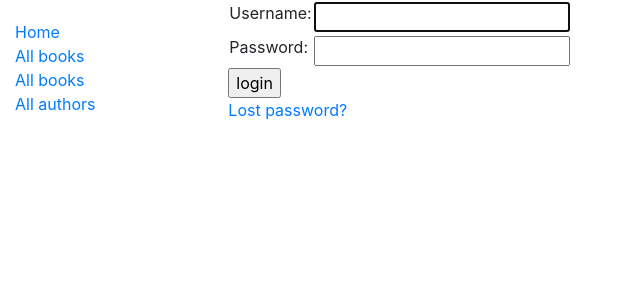
After one commit to phankerson4/Week4-Django, a Django app: page /accounts/login/ in a window 1280 px wide. The commit adds this page. Shown: the top 300 px of the page, without its empty margins (0-640 px from the left). Run offline with Django 3.2, Linux system fonts and the light colour scheme; some libraries are stand-ins or nearby versions.

```diff
--- a/locallibrary/catalog/templates/index.html
+++ b/locallibrary/catalog/templates/index.html
@@ -11,4 +11,5 @@
     <li><strong>Copies available:</strong> {{ num_instances_available }}</li>
     <li><strong>Authors:</strong> {{ num_authors }}</li>
   </ul>
+  <p>You have visited this page {{ num_visits }}{% if num_visits == 1 %} time{% else %} times{% endif %}.</p>
 {% endblock %}
--- /dev/null
+++ b/locallibrary/locallibrary/templates/registration/login.html
@@ -0,0 +1,40 @@
+{% extends "base_generic.html" %}
+
+{% block content %}
+
+{% if form.errors %}
+  <p>Your username and password didn't match. Please try again.</p>
+{% endif %}
+
+{% if next %}
+  {% if user.is_authenticated %}
+    <p>Your account doesn't have access to this page. To proceed,
+    please login with an account that has access.</p>
+  {% else %}
+    <p>Please login to see this page.</p>
+  {% endif %}
+{% endif %}
+
+<form method="post" action="{% url 'login' %}">
+{% csrf_token %}
+<table>
+
+<tr>
+  <td>{{ form.username.label_tag }}</td>
+  <td>{{ form.username }}</td>
+</tr>
+
+<tr>
+  <td>{{ form.password.label_tag }}</td>
+  <td>{{ form.password }}</td>
+</tr>
+</table>
+
+<input type="submit" value="login" />
+<input type="hidden" name="next" value="{{ next }}" />
+</form>
+
+{# Assumes you setup the password_reset view in your URLconf #}
+<p><a href="{% url 'password_reset' %}">Lost password?</a></p>
+
+{% endblock %}
--- a/locallibrary/locallibrary/urls.py
+++ b/locallibrary/locallibrary/urls.py
@@ -39,3 +39,7 @@ from django.conf import settings
 from django.conf.urls.static import static
 
 urlpatterns += static(settings.STATIC_URL, document_root=settings.STATIC_ROOT)
+#Add Django site authentication urls (for login, logout, password management)
+urlpatterns += [
+    path('accounts/', include('django.contrib.auth.urls')),
+]
```
Also changed, not shown: locallibrary/catalog/views.py (+7 -0 lines), locallibrary/db.sqlite3.
